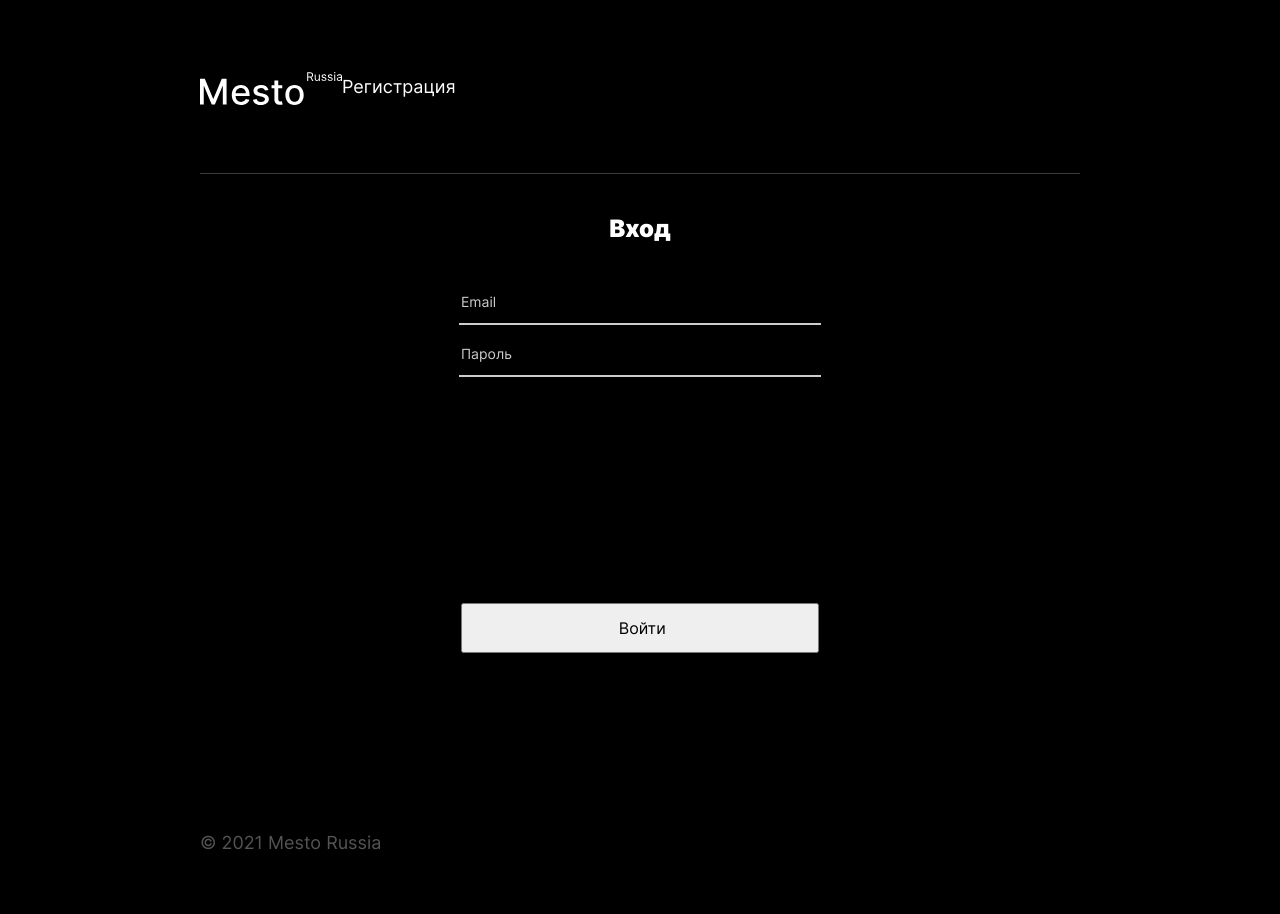
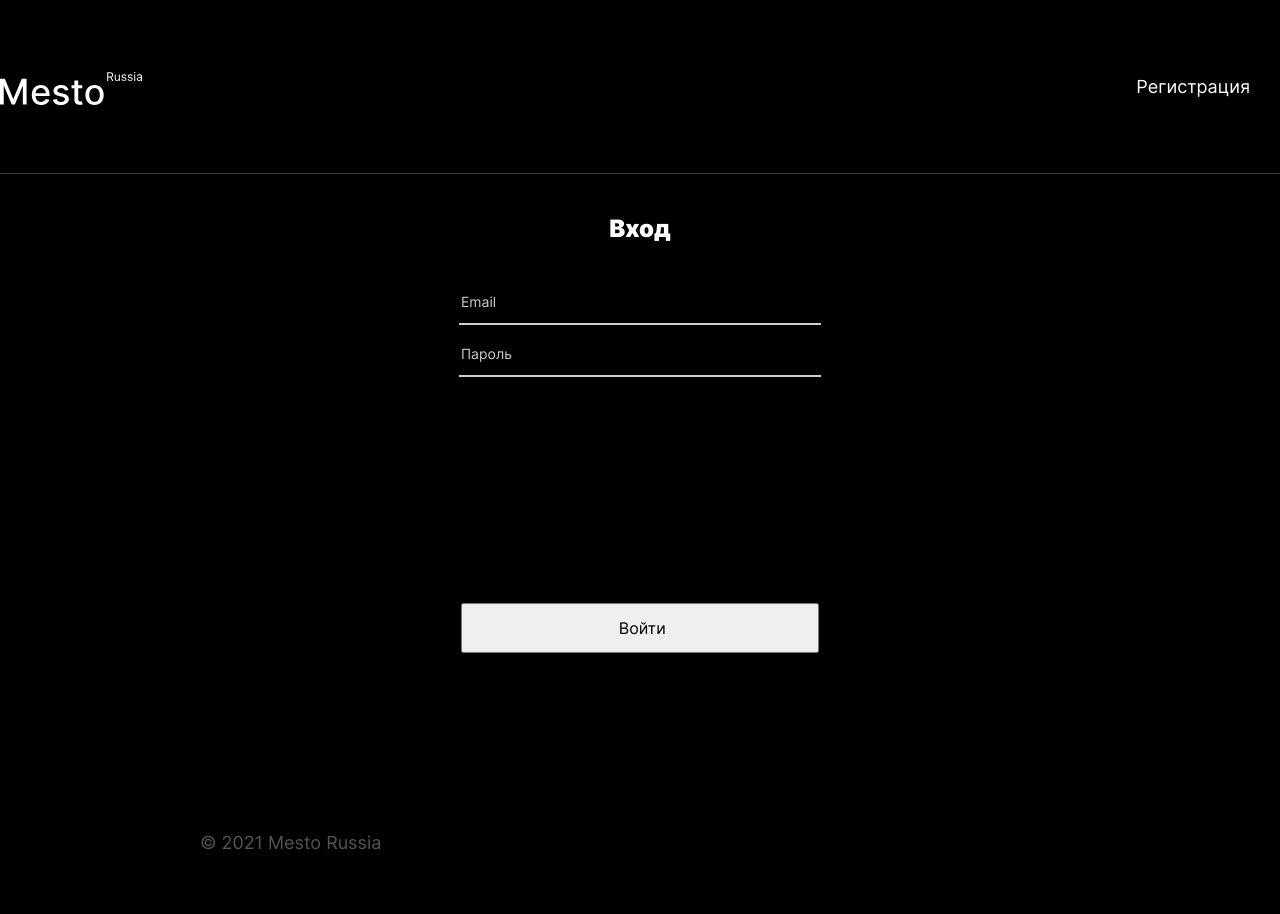
Before and after one commit to KatyaPesnya/react-mesto-auth, a React app: page /sign-in in a window 1280 px wide. Built offline with nearby package versions, Linux system fonts and the light colour scheme; no server answers.

Commit message:
editing header css

```diff
--- a/src/blocks/header/__address/header__address.css
+++ b/src/blocks/header/__address/header__address.css
@@ -5,7 +5,7 @@ font-style: normal;
   font-size: 18px;
   line-height: 22px;
   text-align: right;
-  color: #ffffff;
+  color: #fff;
   padding: 9px 0;
 }
 @media (min-width: 768px) {
--- a/src/blocks/header/__container-main/header__container-main.css
+++ b/src/blocks/header/__container-main/header__container-main.css
@@ -3,4 +3,5 @@
     justify-content: space-between;
     align-items: center;
     padding: 27px 0;
+
 }
--- a/src/blocks/header/__container/header__container.css
+++ b/src/blocks/header/__container/header__container.css
@@ -1,6 +1,6 @@
 .header__container {
   display: none;
-  align-items: center;
+  text-align: center;
   margin: 0 auto;
   padding: 3px 0 31px 0;
 }
--- a/src/blocks/header/__navlink/header__navlink.css
+++ b/src/blocks/header/__navlink/header__navlink.css
@@ -8,6 +8,7 @@ color: #fff;
 text-decoration: unset;
 transition: opacity .3s ease;
 text-align: right;
+padding-right: 30px;
 
 
 }
@@ -22,5 +23,6 @@ text-align: right;
 font-size: 18px;
 line-height: 22px;
 
+
     }
 }
--- a/src/blocks/header/header.css
+++ b/src/blocks/header/header.css
@@ -1,15 +1,7 @@
 .header {
-  box-sizing: border-box;
+  margin: 0 auto;
+  background-color: #000000;
   border-bottom: 1px solid rgba(84, 84, 84, .7);
   display: flex;
-  align-items: center;
-flex-direction: column;
-
+  flex-direction: column;
 }
-
-@media (min-width: 768px){
-  .header{
-  justify-content: space-between;
-  flex-direction: row;
-}
-}
```
